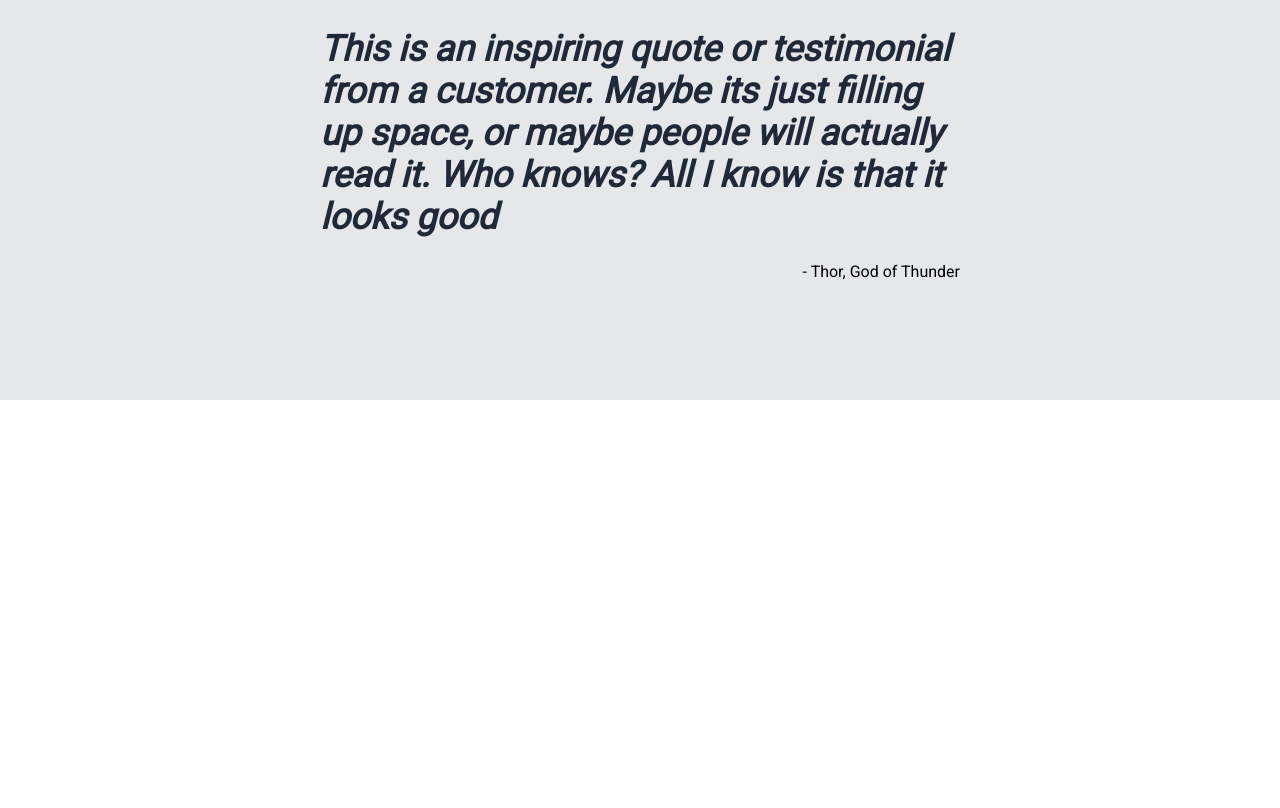
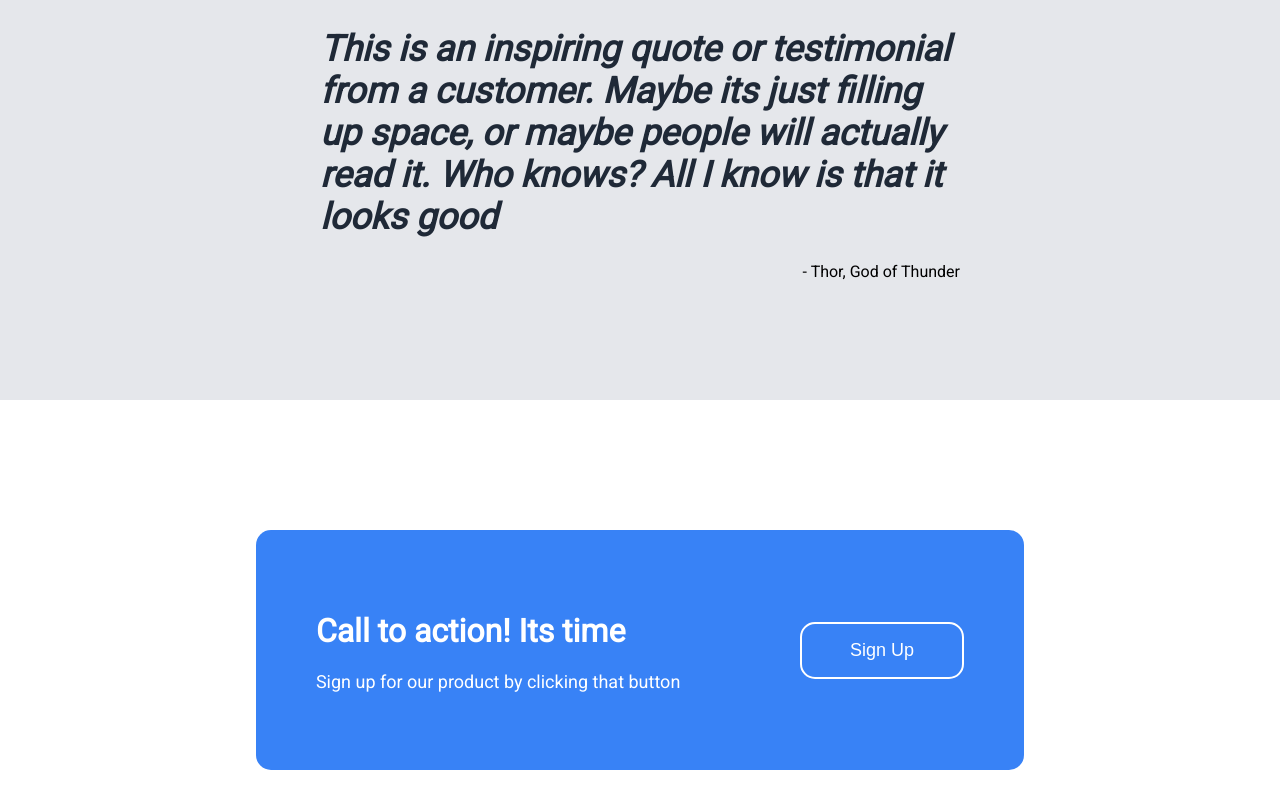
Before and after one commit to sumansur98/odin-landingPage, a plain HTML site: page index.html in a window 1280 px wide. Shown: the part 1420-2228 px from the top of the page. Before the commit the page ends 1820 px from the top, so only its background shows below. Drawn offline with Linux system fonts and the light colour scheme.

Commit message:
completed fourth section section

```diff
--- a/index.html
+++ b/index.html
@@ -80,7 +80,17 @@
             </div>
         </div>
         <!-- fourth part -->
-        <div></div>
+        <div class="fourth-section">
+            <div class="fourth-section-content">
+                <div class="fourth-section-text">
+                    <h1>Call to action! Its time</h1>
+                    <p>Sign up for our product by clicking that button</p>
+                </div>
+                <div class="fourth-section-button">
+                    <button>Sign Up</button>
+                </div>
+            </div>
+        </div>
         <!-- footer -->
         <div></div>
     </div>
--- a/style.css
+++ b/style.css
@@ -151,3 +151,39 @@ body{
 .third-section-content > p{
     text-align: end;
 }
+
+/* fourth section starts */
+.fourth-section{
+    background-color: white;
+    padding : 10px 0;
+    height : 30rem;
+    display: flex;
+    justify-content: center;
+    align-items: center;
+}
+
+.fourth-section-content{
+    background-color: #3882F6;
+    width : 60%;
+    height : 15rem;
+    margin : 0 auto;
+    border-radius: 15px;
+    display: flex;
+    justify-content: space-around;
+    align-items: center;
+    color: white;
+}
+
+.fourth-section-text > p{
+    font-size: 18px;
+}
+
+.fourth-section-button > button{
+    padding: 1rem 3rem;
+    color: white;
+    background: #3882F6;
+    border: 2px solid white;
+    border-radius: 15px;
+    font-size: 18px;
+
+}
```
